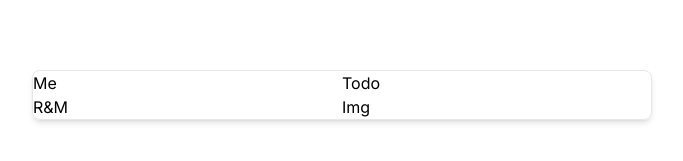
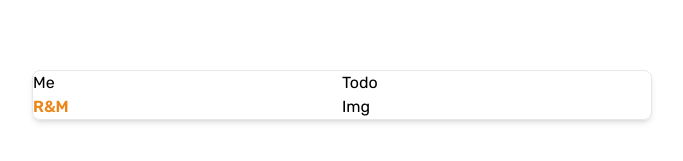
Before and after one commit to pattyouwehand/nextjs-app, a Next.js app: page / in a window 1280 px wide. Shown: the part 305-466 px from the top of the page, without its empty margins (298-981 px from the left). Built offline with nearby package versions, Linux system fonts and the light colour scheme.

Commit message:
setup atomic design and created basic components

```diff
--- /dev/null
+++ b/app/components/atoms/Button.js
@@ -0,0 +1,18 @@
+const Button = ({ buttonData }) => {
+  const {
+    className,
+    onClick,
+    text
+  } = buttonData
+
+  return (
+    <button
+      className={className && className}
+      onClick={onClick && onClick}
+    >
+      {text}
+    </button>
+  )
+}
+
+export default Button
--- /dev/null
+++ b/app/components/atoms/Heading.js
@@ -0,0 +1,33 @@
+const Heading = ({ headingData }) => {
+  const {
+    title,
+    level,
+    className
+  } = headingData
+
+  let headingContent
+
+  switch (level) {
+    case value: "1"
+      headingContent = <h1 className={className && className}>{title}</h1>
+      break;
+    case value: "2"
+      headingContent = <h2 className={className && className}>{title}</h2>
+      break;
+    case value: "3"
+      headingContent = <h3 className={className && className}>{title}</h3>
+      break;
+    default:
+      headingContent = <h1 className={className && className}>{title}</h1>
+      break;
+  }
+
+
+  return (
+    <>
+      {headingContent}
+    </>
+  )
+}
+
+export default Heading
--- /dev/null
+++ b/app/components/atoms/MainImage.js
@@ -0,0 +1,27 @@
+import Image from "next/image"
+
+const MainImage = ({ imageData }) => {
+  const {
+    src,
+    alt,
+    className,
+    width,
+    height,
+    sizes,
+    priority
+  } = imageData
+
+  return (
+    <Image
+      src={src}
+      alt={alt}
+      className={className && className}
+      width={width}
+      height={height}
+      sizes={sizes}
+      priority={priority}
+    />
+  )
+}
+
+export default MainImage
--- /dev/null
+++ b/app/components/atoms/Text.js
@@ -0,0 +1,12 @@
+const Text = ({ textData }) => {
+  const {
+    className,
+    text
+  } = textData
+
+  return (
+    <p className={className && className}>{text}</p>
+  )
+}
+
+export default Text
--- /dev/null
+++ b/app/components/molecules/Card.js
@@ -0,0 +1,29 @@
+import Heading from "../atoms/Heading"
+
+const Card = ({ cardData }) => {
+  const {
+    image,
+    title,
+    onClick
+  } = cardData
+
+  const headingData = {
+    className: "shadow-md",
+    title: title.title,
+    level: 2
+  }
+
+  return (
+    <div
+      className="rounded-md"
+      onClick={onClick && onClick}
+      style={{backgroundImage: image, backgroundSize: "cover"}}
+    >
+      <div className="flex justify-start items-end p-4">
+        <Heading headingData={headingData} />
+      </div>
+    </div>
+  )
+}
+
+export default Card
--- /dev/null
+++ b/app/components/organisms/DetailSection.js
@@ -0,0 +1,29 @@
+import Heading from "../atoms/Heading"
+import MainImage from "../atoms/MainImage"
+
+const DetailSection = ({ detailSectionData }) => {
+  const {
+    image,
+    title
+  } = detailSectionData
+
+  const headingData = {
+    className: "",
+    title: title.title,
+    level: 1
+  }
+
+  return (
+    <main className="section-style flex flex-col">
+      <div className="flex">
+        <MainImage imageData={imageData} />
+        <div className="">
+          <Heading headingData={headingData} />
+        </div>
+      </div>
+
+    </main>
+  )
+}
+
+export default DetailSection
--- a/app/globals.css
+++ b/app/globals.css
@@ -1,10 +1,37 @@
 @tailwind base;
+
+@layer base {
+  button {
+    @apply h-10 text-base text-primary bg-green-lighter hover:bg-green-light rounded-md;
+  }
+
+  h1 {
+    @apply text-xl mb-2 text-primary;
+  }
+
+  h2 {
+    @apply text-lg mb-2 text-primary;
+  }
+
+  h3 {
+    @apply text-lg mb-2 text-primary;
+  }
+
+  p {
+    @apply text-base text-primary mb-4;
+  }
+}
+
 @tailwind components;
+
+@layer components {
+  a {
+    @apply font-semibold text-orange-default;
+  }
+
+  .section-style {
+    @apply py-10 mx-4;
+  }
+}
+
 @tailwind utilities;
-
-
-/* base styles */
-
-p {
-  @apply mb-4;
-}
--- a/app/layout.js
+++ b/app/layout.js
@@ -1,17 +1,17 @@
 import './globals.css'
-import { Inter } from 'next/font/google'
+import { Rubik } from 'next/font/google'
 
-const inter = Inter({ subsets: ['latin'] })
+const rubik = Rubik({ subsets: ['latin'] })
 
 export const metadata = {
-  title: 'Create Next App',
+  title: 'Nextjs App',
   description: 'Generated by create next app',
 }
 
 export default function RootLayout({ children }) {
   return (
     <html lang="en">
-      <body className={inter.className}>{children}</body>
+      <body className={rubik.className}>{children}</body>
     </html>
   )
 }
--- a/tailwind.config.js
+++ b/tailwind.config.js
@@ -8,9 +8,20 @@ module.exports = {
   theme: {
     extend: {
       colors: {
-        primary: '#202F28'
-      },
-    },
+        primary: '#202F28',
+        blue:{
+          dark: '#35374B'
+        },
+        green: {
+          default: '#344955',
+          light: '#405B62',
+          lighter: '#50727B'
+        },
+        orange: {
+          default: '#EC861B'
+        }
+      }
+    }
   },
   plugins: [],
 }
```
